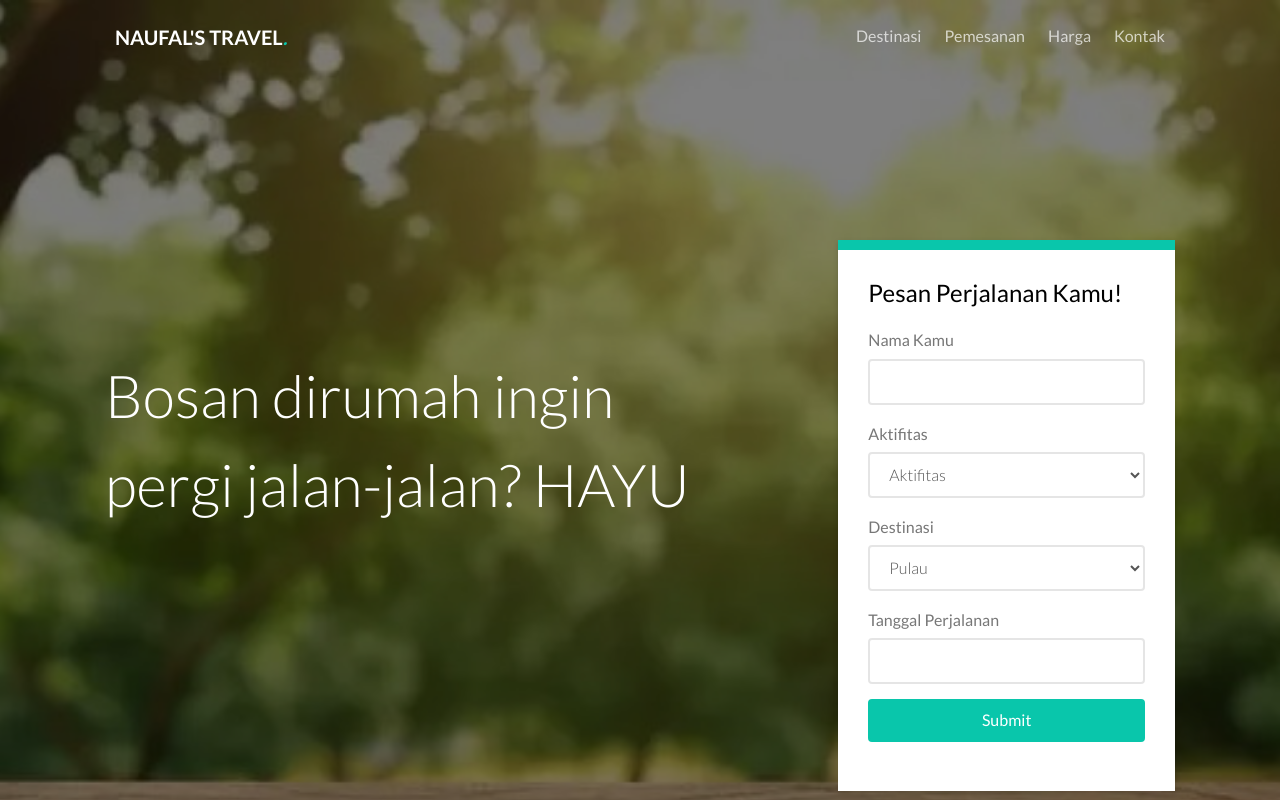
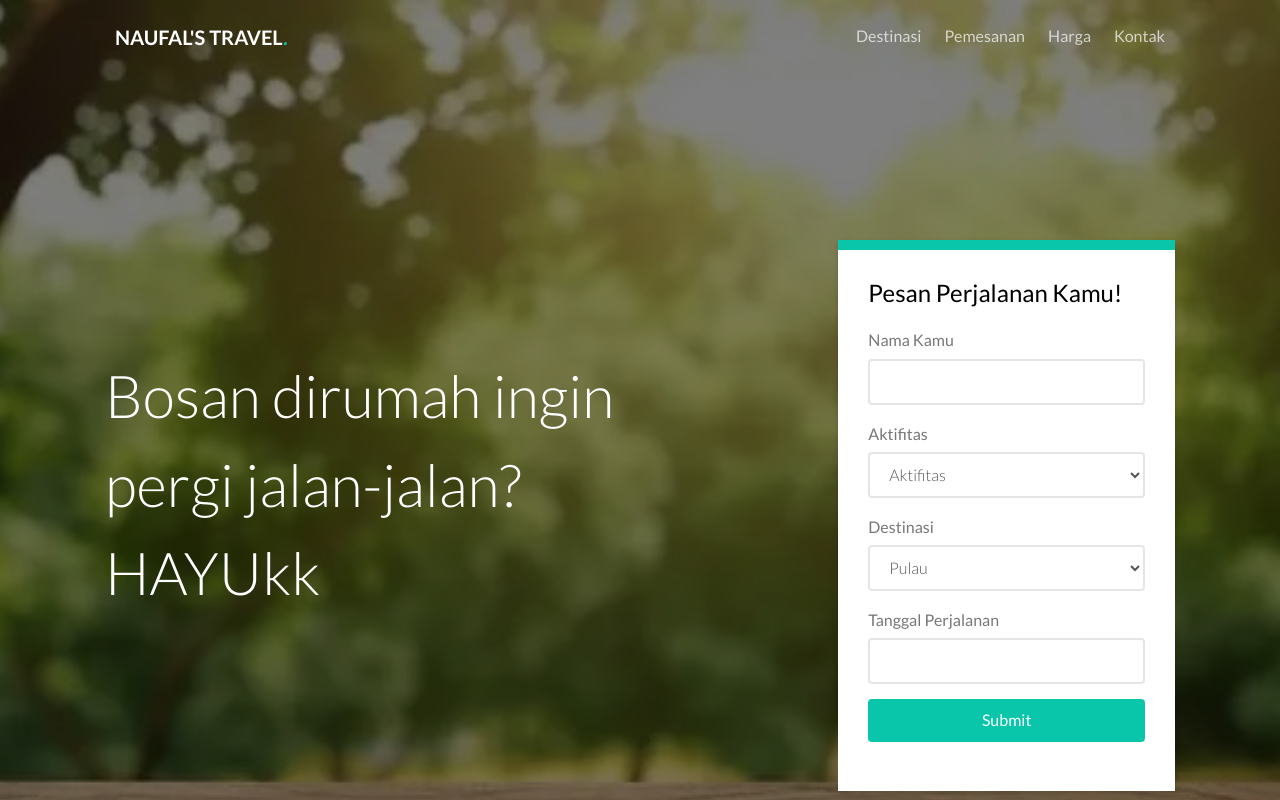
Before and after one commit to mnaufalfs/uasprojek, a plain HTML site: page index.html in a window 1280 px wide. Shown: the top 800 px of the page. Drawn offline with Linux system fonts and the light colour scheme; files whose address does not match are found by name.

Commit message:
melakukan perubahan index.

```diff
--- a/index.html
+++ b/index.html
@@ -74,7 +74,7 @@
 
 					<div class="row row-mt-15em">
 						<div class="col-md-7 mt-text animate-box" data-animate-effect="fadeInUp">
-							<h1>Bosan dirumah ingin pergi jalan-jalan? HAYU</h1>
+							<h1>Bosan dirumah ingin pergi jalan-jalan? HAYUkk</h1>
 						</div>
 						<div class="col-md-4 col-md-push-1 animate-box" data-animate-effect="fadeInRight">
 							<div class="form-wrap">
```
